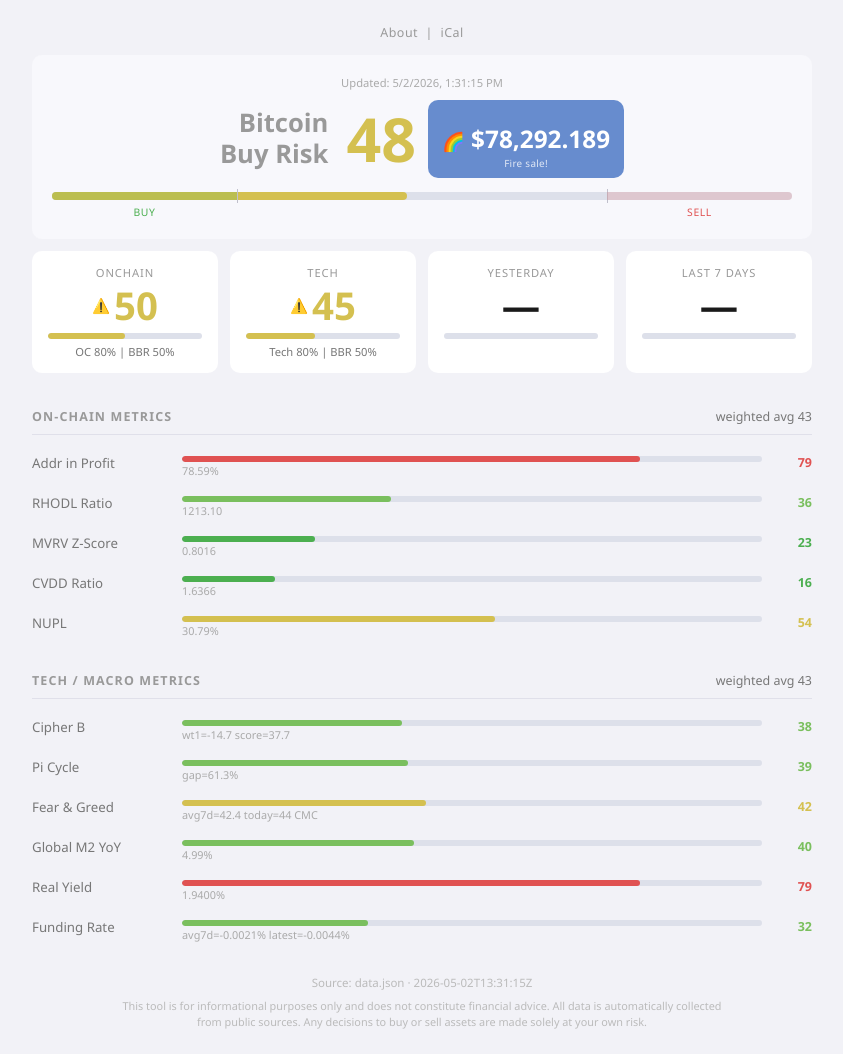
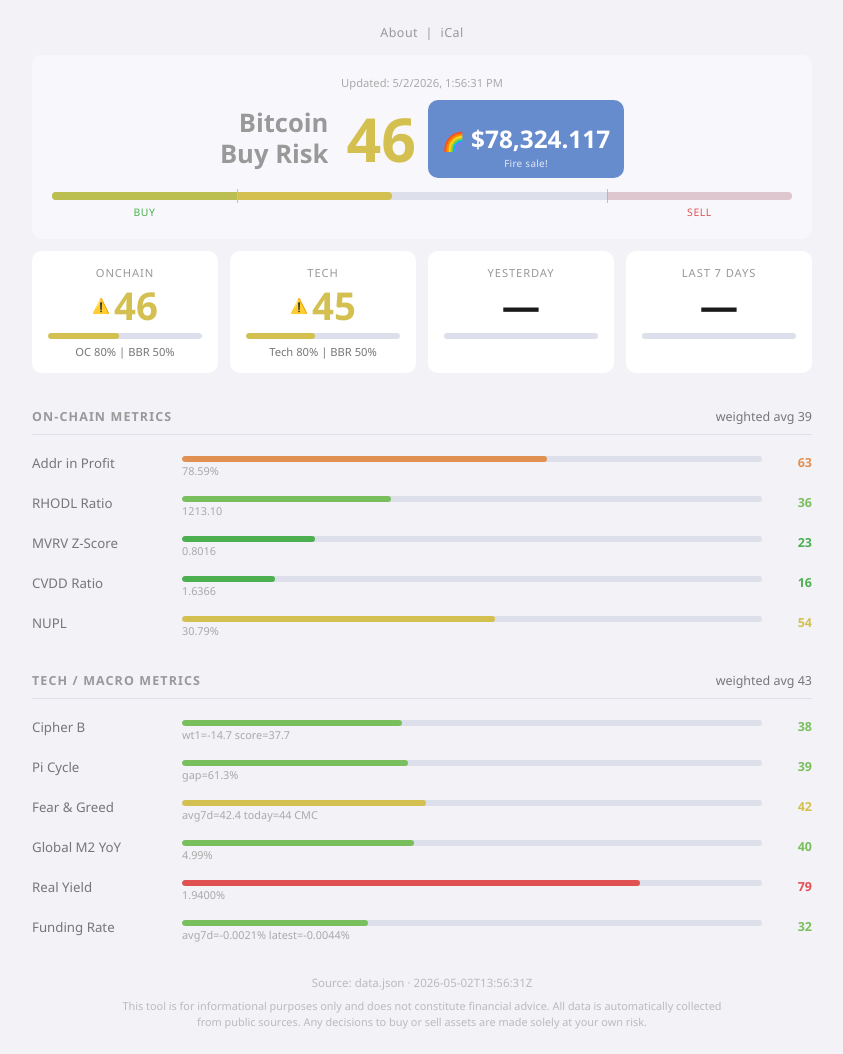
Before and after one commit to heavymetalmax/BitcoinScore, a plain HTML site: page web/index.html in a window 1280 px wide. Shown: the whole page, without its empty margins (218-1061 px from the left). Drawn offline with Linux system fonts and the light colour scheme.

Commit message:
Addr in Profit: smooth quadratic score (v*(v+5)/105)

```diff
--- a/web/data.json
+++ b/web/data.json
@@ -1,7 +1,7 @@
 {
-  "timestamp": "2026-05-02T13:31:15Z",
-  "btc_price": 78292.18883022782,
-  "btc_dominance": 60.38,
+  "timestamp": "2026-05-02T13:56:31Z",
+  "btc_price": 78324.11668096091,
+  "btc_dominance": 60.39,
   "fear_greed": 42.4,
   "fear_greed_label": "CMC",
   "nupl": 30.7939,
@@ -23,47 +23,47 @@
     "nupl": {
       "value": 30.7939,
       "source": "BMP",
-      "updated": "2026-05-02T13:31:05Z"
+      "updated": "2026-05-02T13:56:22Z"
     },
     "mvrv": {
       "value": 0.8016,
       "source": "BMP",
-      "updated": "2026-05-02T13:31:05Z"
+      "updated": "2026-05-02T13:56:22Z"
     },
     "sopr": {
       "value": 0.003686,
       "source": "BMP",
-      "updated": "2026-05-02T13:31:05Z"
+      "updated": "2026-05-02T13:56:22Z"
     },
     "addresses_in_loss": {
       "value": 21.4146,
       "source": "BMP",
-      "updated": "2026-05-02T13:31:05Z"
+      "updated": "2026-05-02T13:56:22Z"
     },
     "m2": {
       "value": 4.99,
       "source": "BMP",
-      "updated": "2026-05-02T13:31:05Z"
+      "updated": "2026-05-02T13:56:22Z"
     },
     "real_yield": {
       "value": 1.94,
       "source": "BMP",
-      "updated": "2026-05-02T13:31:05Z"
+      "updated": "2026-05-02T13:56:22Z"
     },
     "geopolitical_risk": {
       "value": 230.7708,
       "source": "BMP",
-      "updated": "2026-05-02T13:31:05Z"
+      "updated": "2026-05-02T13:56:22Z"
     },
     "cvdd_ratio": {
       "value": 1.6366,
       "source": "BMP",
-      "updated": "2026-05-02T13:31:05Z"
+      "updated": "2026-05-02T13:56:22Z"
     },
     "rhodl_ratio": {
       "value": 1213.0965,
       "source": "BMP",
-      "updated": "2026-05-02T13:31:05Z"
+      "updated": "2026-05-02T13:56:22Z"
     },
     "rainbow_band": {
       "value": {
@@ -74,19 +74,19 @@
         "date": "2026-05-01"
       },
       "source": "BMP",
-      "updated": "2026-05-02T13:31:15Z"
+      "updated": "2026-05-02T13:56:31Z"
     },
     "fear_greed": {
       "latest": 44.0,
       "avg_7d": 42.4,
       "label": "CMC",
       "source": "CMC",
-      "updated": "2026-05-02T13:31:15Z"
+      "updated": "2026-05-02T13:56:31Z"
     },
     "addresses_in_profit": {
       "value": 78.58539999999999,
       "source": "Derived",
-      "updated": "2026-05-02T13:31:15Z"
+      "updated": "2026-05-02T13:56:31Z"
     },
     "cipherb": {
       "value": {
@@ -107,7 +107,7 @@
         "fast_bullish_div": false
       },
       "source": "Local",
-      "updated": "2026-05-02T13:31:15Z"
+      "updated": "2026-05-02T13:56:31Z"
     },
     "smc": {
       "value": {
@@ -121,7 +121,7 @@
         "size": 10
       },
       "source": "Local",
-      "updated": "2026-05-02T13:31:15Z"
+      "updated": "2026-05-02T13:56:31Z"
     },
     "pi_cycle": {
       "value": {
@@ -132,7 +132,7 @@
         "cross": false
       },
       "source": "Kraken",
-      "updated": "2026-05-02T13:31:15Z"
+      "updated": "2026-05-02T13:56:32Z"
     },
     "funding_rate": {
       "value": {
@@ -143,16 +143,16 @@
         "source": "Bybit"
       },
       "source": "Bybit",
-      "updated": "2026-05-02T13:31:16Z"
+      "updated": "2026-05-02T13:56:32Z"
     },
     "m2_mom": {
       "value": 4.99,
       "source": "Global M2 YoY (BMP)",
-      "updated": "2026-05-02T13:31:16Z"
+      "updated": "2026-05-02T13:56:32Z"
     }
   },
   "m2_mom": 4.99,
-  "onchain_score": 50,
+  "onchain_score": 46,
   "tech_score": 45,
-  "final_score": 48
+  "final_score": 46
 }
--- a/web/index.html
+++ b/web/index.html
@@ -397,7 +397,7 @@
 function mapNupl(v)  { if(v==null)return null; v=Math.max(-50,Math.min(100,v));    return Math.round(((v+50)/150)*100); }
 function mapMvrv(v)  { if(v==null)return null; v=Math.max(-2,Math.min(10,v));      return Math.round(((v+2)/12)*100); }
 function mapSopr(v)  { if(v==null)return null; v=Math.max(-0.05,Math.min(0.10,v)); return Math.round(((v+0.05)/0.15)*100); }
-function mapAddr(v)  { if(v==null)return null; return Math.round(Math.max(0,Math.min(100,v))); }
+function mapAddr(v)  { if(v==null)return null; v=Math.max(0,Math.min(100,v)); return Math.round(v*(v+5)/105); }
 function mapFG(v)    { if(v==null)return null; const n=typeof v==='object'?(v.avg_7d!=null?v.avg_7d:(v.latest!=null?v.latest:(v.value!=null?v.value:null))):v; return n!=null?Math.round(Math.max(0,Math.min(100,n))):null; }
 function mapM2(v)    { if(v==null)return null; v=Math.max(-5,Math.min(20,v));      return Math.round(((v+5)/25)*100); }
 function mapRealYield(v) { if(v==null)return null; v=Math.max(-2,Math.min(3,v)); return Math.round(((v+2)/5)*100); }
```
Also changed, not shown: data/data.json (+22 -22 lines), 1 other file.
